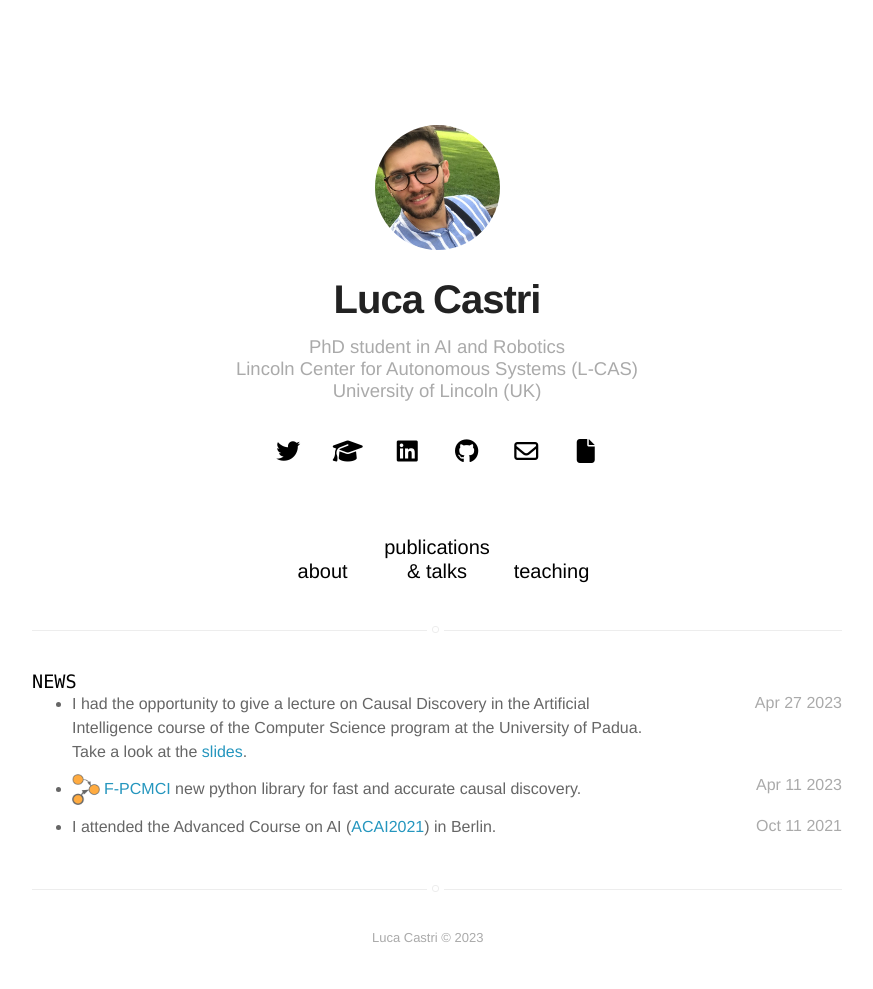
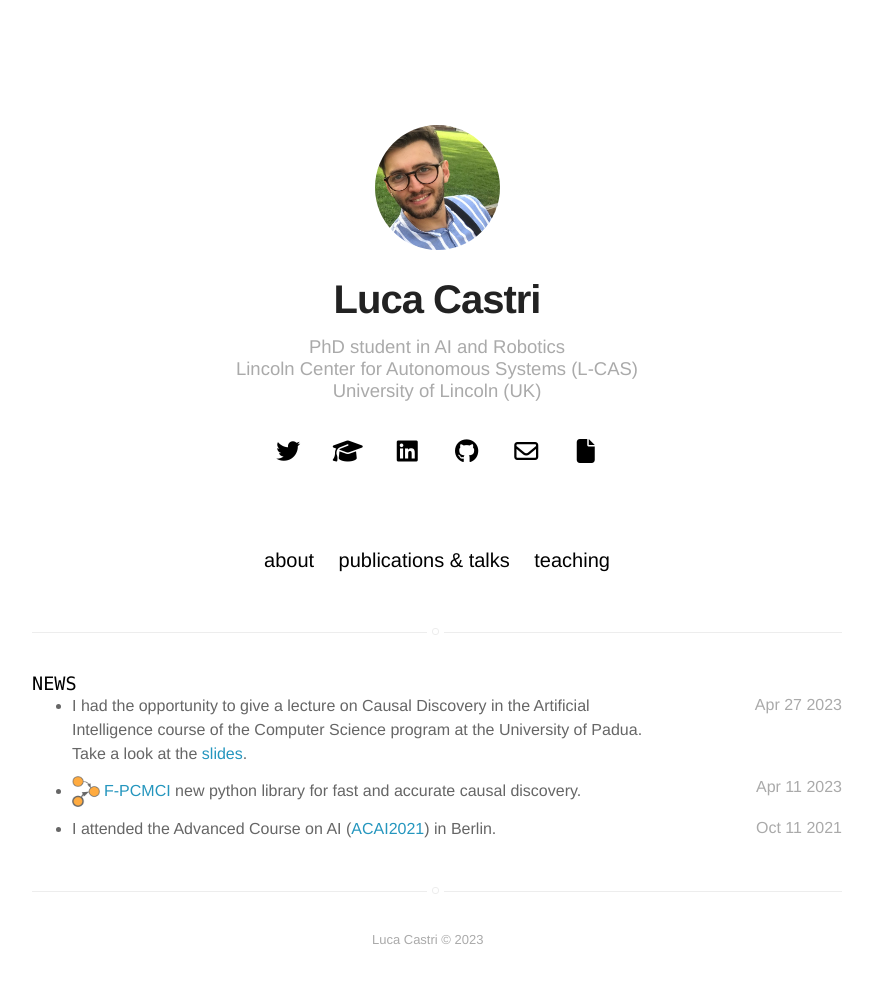
Before and after one commit to lcastri/lcastri.github.io, a Jekyll site: the page built from index.html, in a window 1280 px wide. Shown: the whole page, without its empty margins (203-1076 px from the left). Built offline with Jekyll 4.4.1, drawn with Linux system fonts in a browser that asks for light colours; nearby versions of some CDN libraries.

Commit message:
nav modified

```diff
--- a/_sass/components/nav.sass
+++ b/_sass/components/nav.sass
@@ -40,11 +40,11 @@
 
         > .item > .link
             font-size: 2rem
-            padding: 7px 1px
+            // padding: 7px 1px
             margin: 0
             border-radius: 4%
             transition: all .4s ease-in-out
-            width: 110px
+            // width: 110px
             color: $zeta
 
             &:hover
```
